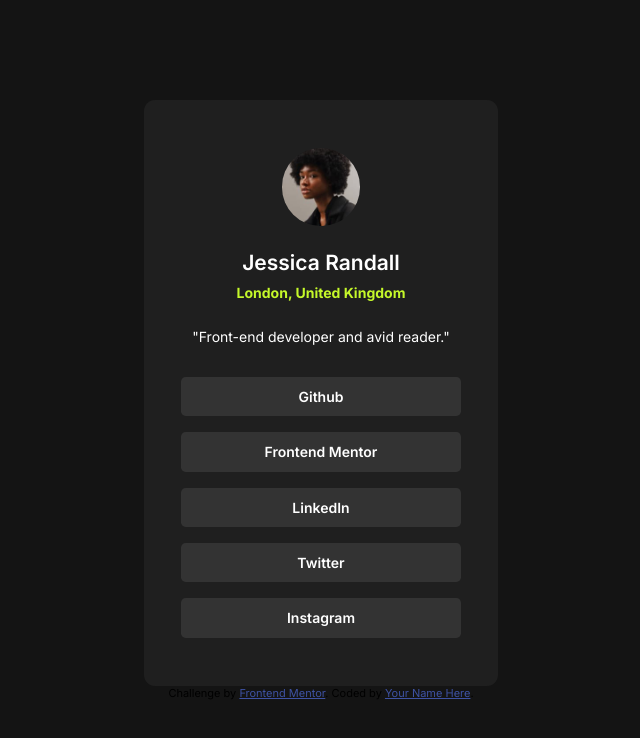
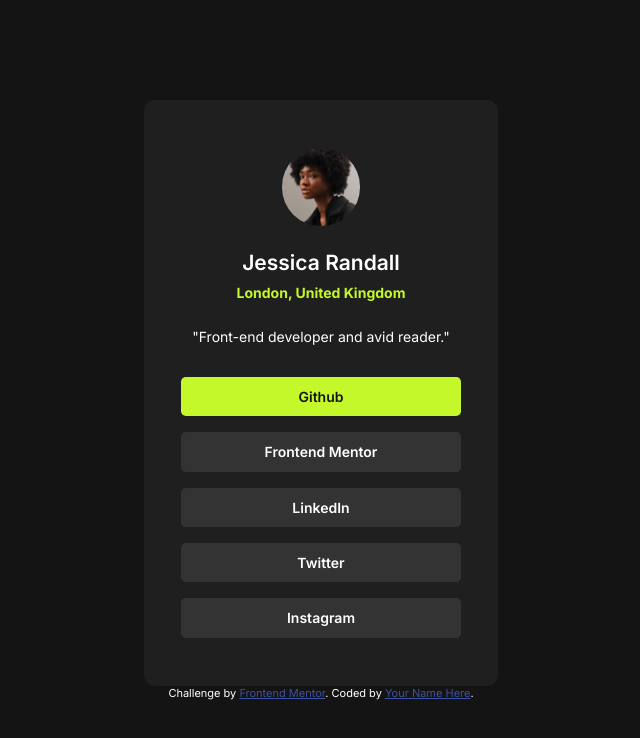
Before and after one commit to Saeedafshari11235/social-links-profile, a plain HTML site: page index.html in a window 1280 px wide. In both pictures the pointer is over the element "Github". Shown: the whole page, without its empty margins (319-959 px from the left). Drawn offline with Linux system fonts and the light colour scheme.

Commit message:
setup hover effect

```diff
--- a/style/style.css
+++ b/style/style.css
@@ -20,6 +20,7 @@ body{
     background-color: var(--Grey-900);
     font-size: var(--Font-size);
     font-family: "Inter", sans-serif;
+    color: var(--White);
 }
 
 main{
@@ -64,4 +65,10 @@ div.link{
     margin-top: 1rem;
     font-weight: 600;
     border-radius: 0.3rem;
+    transition: 0.3s;
 }
+
+div.link:hover{
+    background-color: var(--Green);
+    color: var(--Grey-900);
+}
```
